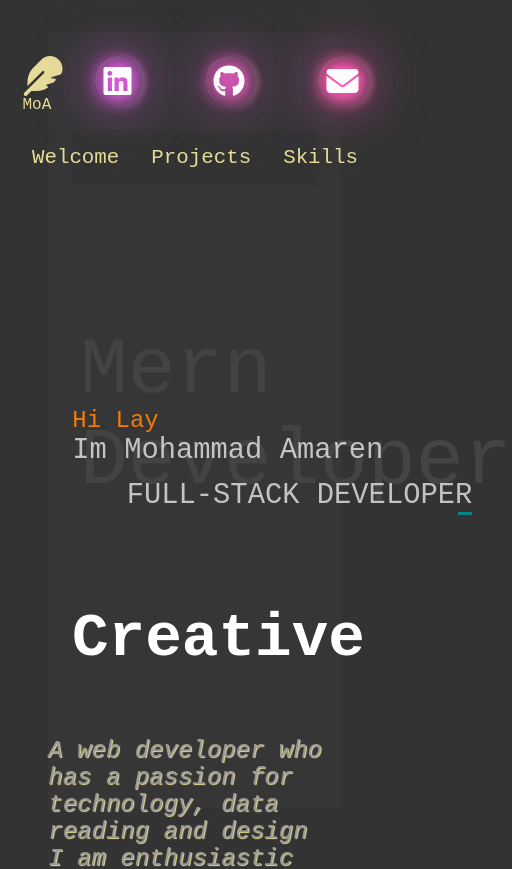
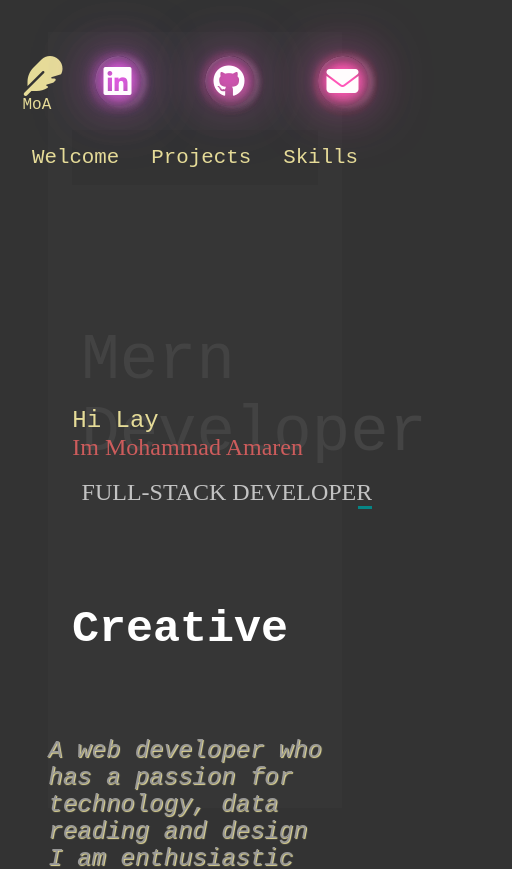
Before and after one commit to MohammadAmarena/portfolio, a React (Vite) app: page /welcome in a window 390 px wide. Shown: the top 869 px of the page, 512 px wide, since content can reach past the window. Built offline with nearby package versions, Linux system fonts and the light colour scheme.

Commit message:
style finish

```diff
--- a/src/css/layout.scss
+++ b/src/css/layout.scss
@@ -22,5 +22,5 @@
 // flex-direction
 @mixin flex {
 	display: flex;
-    flex-flow: column;
+    flex-flow: column wrap;
 }
--- a/src/pages/home/welcome.scss
+++ b/src/pages/home/welcome.scss
@@ -44,6 +44,9 @@
         font-family: 'Courier New', Courier, monospace;
         font-size: 61px;
         font-weight:700;
+        @media (max-width: 767px) {
+            font-size: 45px;
+        }
         }
     .cubespinner .face1{
         color: $main-yellow;
@@ -145,7 +148,7 @@
         position: relative;
         p {
             font-size: 1.5rem;
-            color: $main-orange;
+            color: $main-yellow;
         }
         .backName {
             font-size: 9rem;
@@ -155,8 +158,8 @@
             max-width: 5rem;
             z-index: -1;
             color: #444;
-            @media (max-width: 767px) {
-                font-size: 5rem;
+            @media (max-width: 600px) {
+                font-size: 4rem;
             }
         }
     .welcome {
@@ -164,10 +167,14 @@
             height: 45px;
             white-space: nowrap;
             overflow: hidden;
-            font-family: 'Source Code Pro', monospace;
+            font-family: 'corier';
             font-size: 1.8rem;
             color: rgba(255,255,255,.70);
             position: relative;
+            @media (max-width: 700px) {
+                font-size: 1.5rem;
+                max-width: 300px;
+            }
         }
         #border {
             border-bottom: solid 3px $main-green;
@@ -177,7 +184,8 @@
             animation: animated-cursor 600ms steps(30,end) infinite;
         }
         .name {
-            animation: animated-text 2s steps(30,end) 1s 1 normal both
+            animation: animated-text 2s steps(30,end) 1s 1 normal both;
+            color: $main-indian-red;
     }
     .title {
         text-align: end;
--- a/src/pages/projects/projects.scss
+++ b/src/pages/projects/projects.scss
@@ -19,9 +19,9 @@
           }
         }
         @media (max-width: 768px) {
-          width: 90%;
+          width: 100%;
           .image {
-            width: 90%;
+            width: 100%;
           }
         }
         .card-body {
@@ -35,7 +35,7 @@
             color: white;
           }
           .tags {
-            width: 400px;
+            width: 100%;
             display: flex;
             justify-content: space-evenly;
             align-items: center;
@@ -71,9 +71,6 @@
               }
             }
           }
-          @media (max-width: 768px) {
-            width: 90%;
-          }
         }
       }
     }
```
